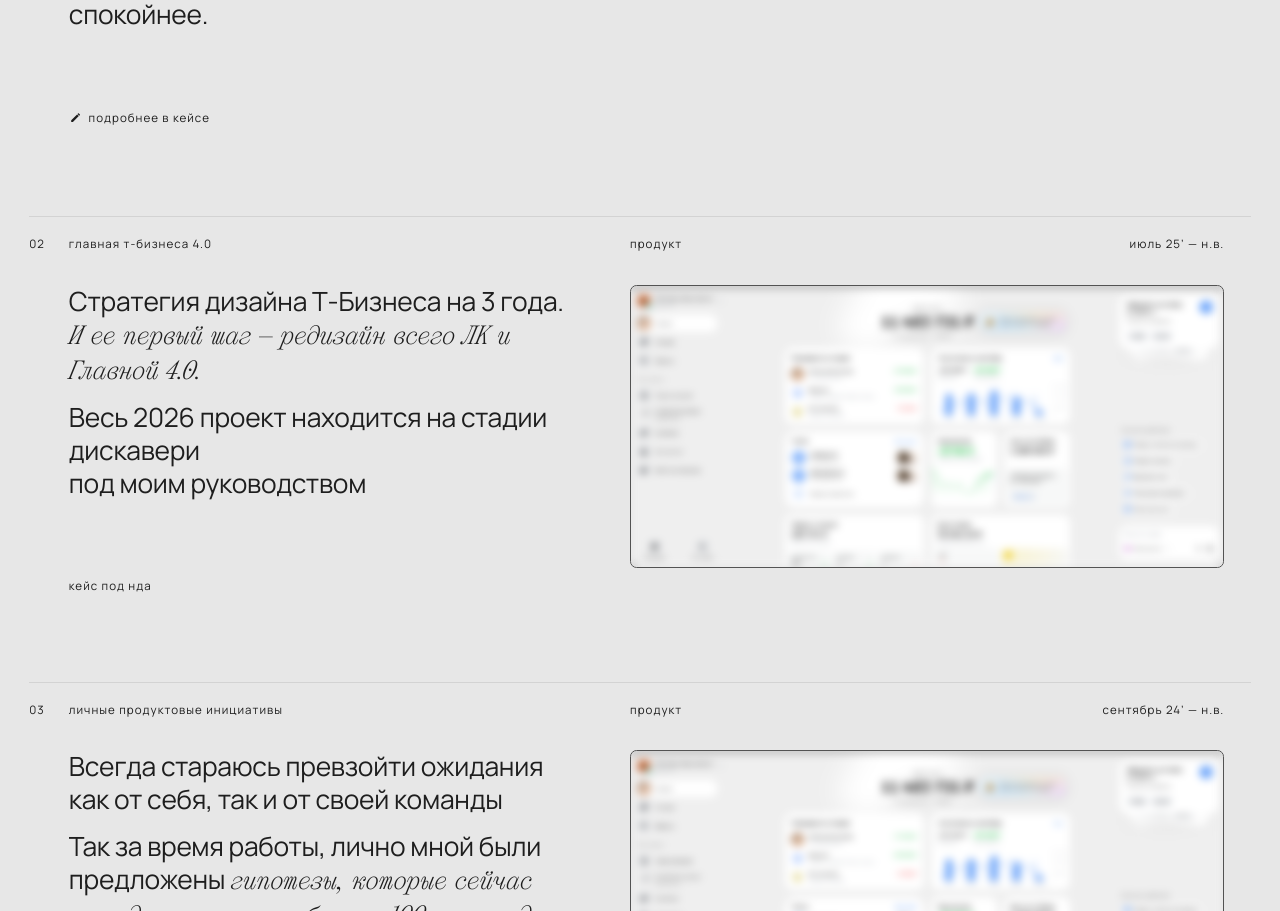
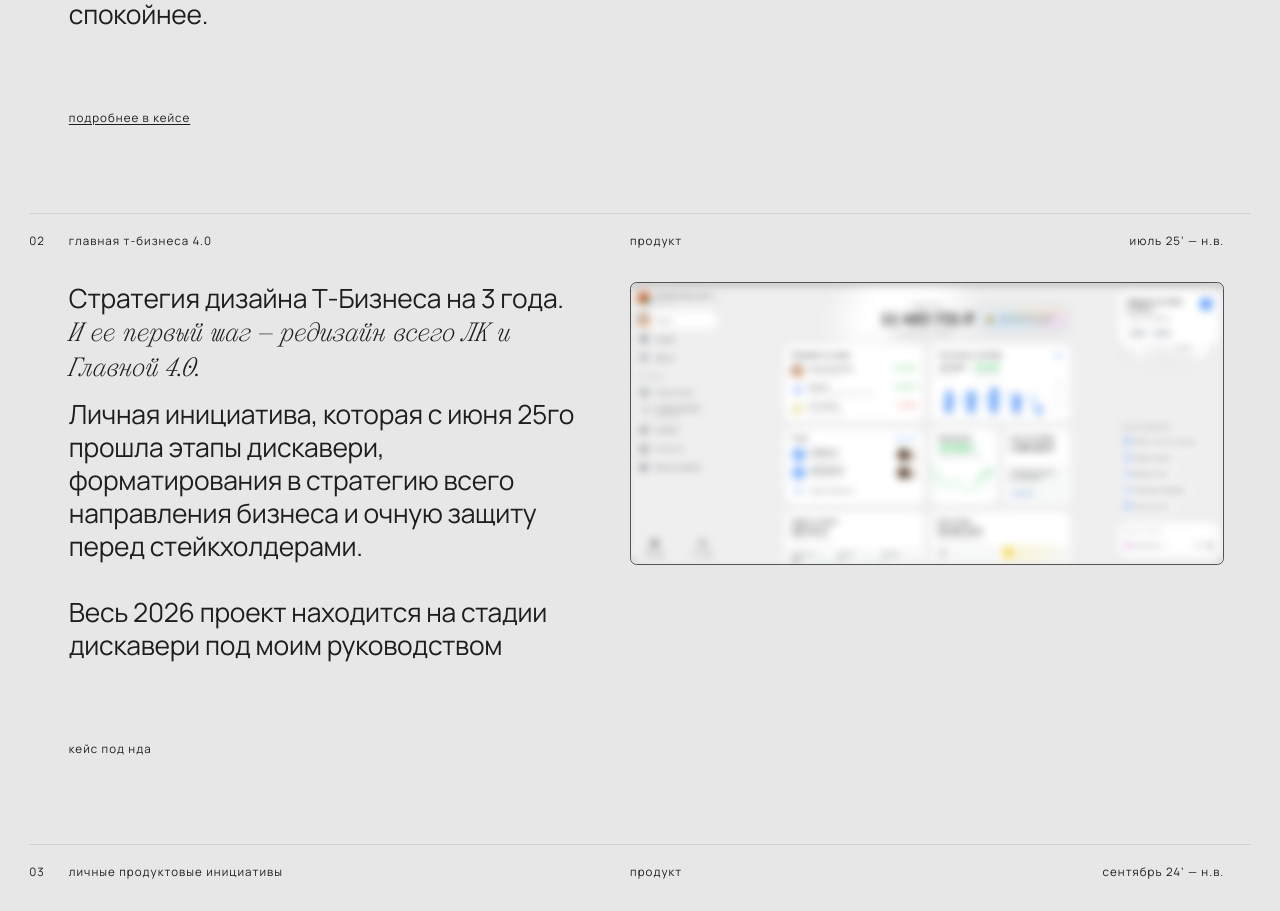
Before and after one commit to Insapity/folio26, a React (Vite) app: page / in a window 1280 px wide. Shown: the part 2251-3162 px from the top of the page. Built offline with nearby package versions, Linux system fonts and the light colour scheme.

Commit message:
Restore second case paragraph and CTA style

```diff
--- a/src/App.jsx
+++ b/src/App.jsx
@@ -77,6 +77,7 @@
     cta: 'подробнее в кейсе',
     href: firstCaseHref,
     linkWholeCase: true,
+    showCtaIcon: false,
     image: caseTeamImage,
     imageAlt: 'Кейс про развитие команды дизайнеров',
   },
@@ -95,9 +96,14 @@
     ),
     body: (
       <>
-        Весь 2026 проект находится на стадии дискавери
+        Личная инициатива, которая с июня 25го прошла этапы дискавери,
         <br />
-        под моим руководством
+        форматирования в стратегию всего направления бизнеса и очную защиту
+        <br />
+        перед стейкхолдерами.
+        <br />
+        <br />
+        Весь 2026 проект находится на стадии дискавери под моим руководством
       </>
     ),
     note:
@@ -261,7 +267,7 @@
                               </svg>
                             </span>
                           ) : null}
-                          <span>{card.cta}</span>
+                          <span className={card.href ? 'case-card__pending-link' : undefined}>{card.cta}</span>
                         </div>
                       </div>
 
```
